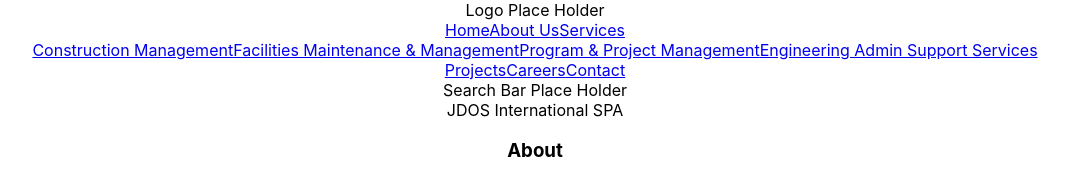
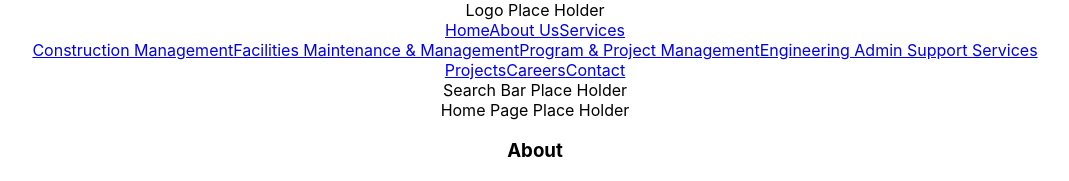
Before and after one commit to TraiLynne/JDOSInternational, a React (Create React App) app in the folder app/: page / in a window 1280 px wide. Shown: the top 181 px of the page, without its empty margins (105-1174 px from the left). Built offline with nearby package versions, Linux system fonts and the light colour scheme.

Commit message:
Render Home Page Placeholder Create Home component to render page Export to Component Index Import component to App

```diff
--- a/app/src/App.js
+++ b/app/src/App.js
@@ -3,15 +3,23 @@
 import { Route } from 'react-router-dom';
 import './App.css';
 import {
+  // Fixed
   Header,
-  Footer
+  Footer,
+
+  // Pages
+  Home,
 } from './components';
 
 function App() {
   return (
     <div className="App">
       <Header/>
-      JDOS International SPA
+      <Route
+        exact
+        path='/'
+        component={Home}
+        />
       <Footer/>
     </div>
   );
--- /dev/null
+++ b/app/src/components/home/home-page.js
@@ -0,0 +1,11 @@
+import React, { Component } from 'react';
+
+export default class Home extends Component {
+    render() {
+        return (
+            <div>
+                Home Page Place Holder
+            </div>
+        );
+    }
+}
--- a/app/src/components/index.js
+++ b/app/src/components/index.js
@@ -1,9 +1,13 @@
 // Fixed
 import Header from './fixed/header';
 import Footer from './fixed/footer';
+import Home from './home/home-page';
 
 export {
     // Fixed
     Header,
-    Footer
+    Footer,
+
+    // Home page
+    Home
 }
--- a/app/src/index.js
+++ b/app/src/index.js
@@ -1,6 +1,8 @@
 import React from 'react';
 import ReactDOM from 'react-dom';
-import {BrowserRouter as Router} from 'react-router-dom';
+import {
+  BrowserRouter as Router
+} from 'react-router-dom'
 import './index.css';
 import App from './App';
 import * as serviceWorker from './serviceWorker';
```
